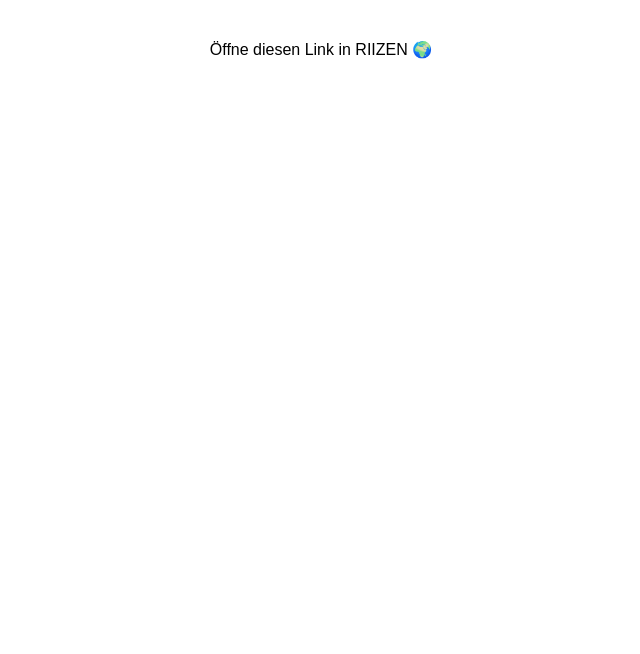
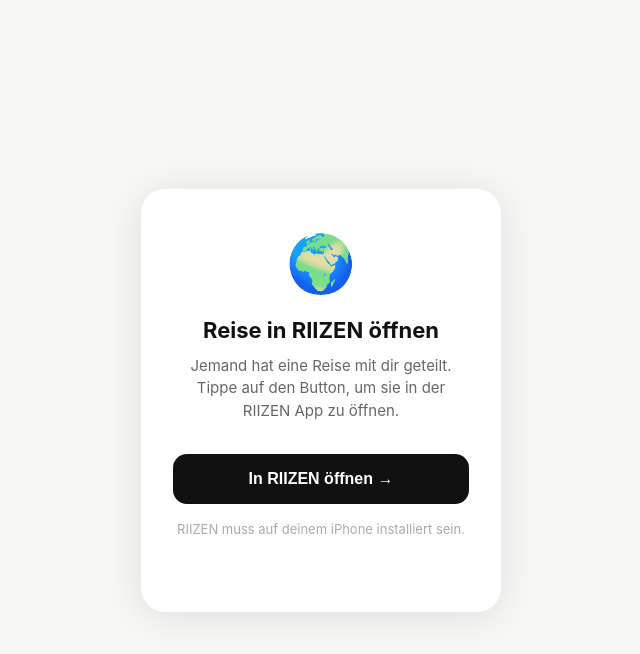
Before and after one commit to RIIZEN-app/open-riizen, a plain HTML site: page index.html in a window 1280 px wide. Shown: the whole page, without its empty margins (319-959 px from the left). Drawn offline with Linux system fonts and the light colour scheme.

Commit message:
Update index.html

```diff
--- a/index.html
+++ b/index.html
@@ -1,22 +1,98 @@
 <!DOCTYPE html>
-<html>
+<html lang="de">
 <head>
-  <meta charset="utf-8">
+  <meta charset="UTF-8" />
+  <meta name="viewport" content="width=device-width, initial-scale=1.0" />
   <title>RIIZEN – Reise öffnen</title>
-  <meta name="viewport" content="width=device-width, initial-scale=1">
+  <style>
+    * { margin: 0; padding: 0; box-sizing: border-box; }
+    body {
+      font-family: -apple-system, BlinkMacSystemFont, "Segoe UI", sans-serif;
+      background: #f7f7f5;
+      min-height: 100vh;
+      display: flex;
+      align-items: center;
+      justify-content: center;
+    }
+    .card {
+      background: white;
+      border-radius: 24px;
+      padding: 40px 32px;
+      max-width: 360px;
+      width: 90%;
+      text-align: center;
+      box-shadow: 0 4px 40px rgba(0,0,0,0.10);
+    }
+    .globe { font-size: 56px; margin-bottom: 20px; }
+    h1 {
+      font-size: 22px;
+      font-weight: 700;
+      color: #111;
+      margin-bottom: 12px;
+    }
+    p {
+      font-size: 15px;
+      color: #666;
+      line-height: 1.5;
+      margin-bottom: 32px;
+    }
+    .btn {
+      display: inline-block;
+      background: #111;
+      color: white;
+      text-decoration: none;
+      font-size: 16px;
+      font-weight: 600;
+      padding: 16px 32px;
+      border-radius: 14px;
+      cursor: pointer;
+      border: none;
+      width: 100%;
+    }
+    .btn:active { opacity: 0.8; }
+    .hint {
+      font-size: 13px;
+      color: #aaa;
+      margin-top: 16px;
+    }
+  </style>
 </head>
 <body>
+  <div class="card">
+    <div class="globe">🌍</div>
+    <h1>Reise in RIIZEN öffnen</h1>
+    <p>Jemand hat eine Reise mit dir geteilt. Tippe auf den Button, um sie in der RIIZEN App zu öffnen.</p>
+    <button class="btn" onclick="openInApp()">In RIIZEN öffnen →</button>
+    <p class="hint">RIIZEN muss auf deinem iPhone installiert sein.</p>
+  </div>
+
   <script>
-    const p = new URLSearchParams(window.location.search).get("p");
-    const id = new URLSearchParams(window.location.search).get("id");
-    if (p && id) {
-      window.location.href = "riizen://d?id=" + id + "&p=" + p;
-    } else if (id) {
-      window.location.href = "riizen://d?id=" + id;
+    function buildRizenURL() {
+      var params = new URLSearchParams(window.location.search);
+      var i = params.get('i');
+      var p = params.get('p');
+      if (!i || !p) return null;
+      return 'riizen://share?i=' + encodeURIComponent(i) + '&p=' + encodeURIComponent(p);
     }
+
+    function openInApp() {
+      var url = buildRizenURL();
+      if (url) {
+        window.location.href = url;
+      } else {
+        alert('Kein gültiger Link.');
+      }
+    }
+
+    // Auto-open after 800ms delay
+    window.addEventListener('DOMContentLoaded', function() {
+      var url = buildRizenURL();
+      if (url) {
+        setTimeout(function() {
+          window.location.href = url;
+        }, 800);
+      }
+    });
   </script>
-  <p style="font-family:sans-serif;text-align:center;margin-top:40px">
-    Öffne diesen Link in RIIZEN 🌍
-  </p>
 </body>
 </html>
```
